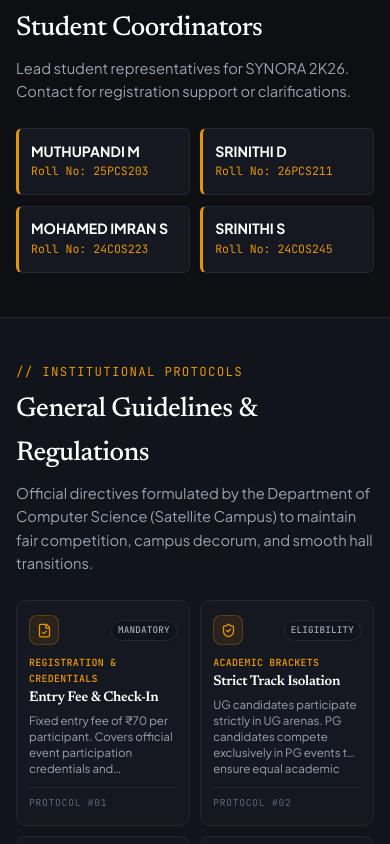
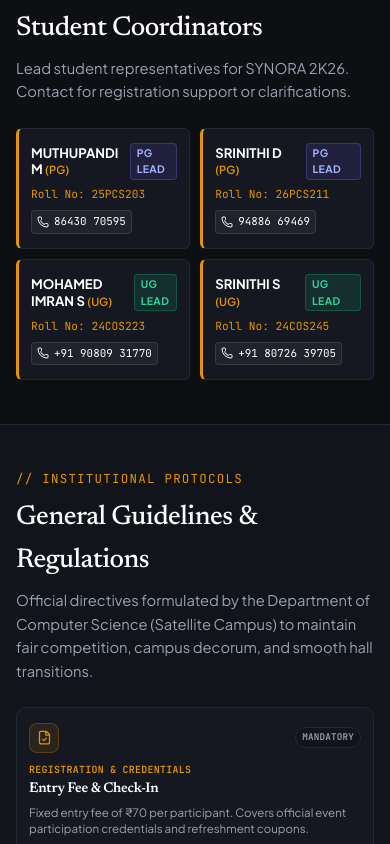
Before and after one commit to mogesh-developer/SYNORA_2K26, a React (Vite) app: page / in a window 390 px wide. Shown: the part 4960-5804 px from the top of the page. Built offline with nearby package versions, Linux system fonts and the light colour scheme.

Commit message:
feat: add (PG)/(UG) brackets and contact phone numbers for student coordinators

```diff
--- a/src/App.jsx
+++ b/src/App.jsx
@@ -22,7 +22,8 @@ import {
   Trophy,
   Scale,
   Mail,
-  Send
+  Send,
+  Phone
 } from "lucide-react";
 
 export default function App() {
@@ -537,10 +538,29 @@ export default function App() {
             <div className="coordinators-grid">
               {STUDENT_COORDINATORS.map((coord, idx) => (
                 <div key={idx} className="coordinator-card">
-                  <div className="coordinator-name">{coord.name}</div>
+                  <div style={{ display: "flex", alignItems: "center", justifyContent: "space-between", gap: "0.5rem", marginBottom: "0.4rem" }}>
+                    <div className="coordinator-name">
+                      {coord.name} <span style={{ color: "var(--accent)", fontSize: "0.85em", fontWeight: 600 }}>({coord.track})</span>
+                    </div>
+                    <span className={`badge-tag ${coord.track === "UG" ? "badge-ug" : "badge-pg"}`} style={{ fontSize: "0.65rem", padding: "1px 6px" }}>
+                      {coord.track} Lead
+                    </span>
+                  </div>
+
                   <div className="coordinator-roll">
                     Roll No: {coord.rollNo}
                   </div>
+
+                  {coord.phone && (
+                    <a
+                      href={`tel:${coord.phoneTel}`}
+                      className="coordinator-phone"
+                      title={`Call ${coord.name}`}
+                    >
+                      <Phone size={12} />
+                      <span>{coord.phone}</span>
+                    </a>
+                  )}
                 </div>
               ))}
             </div>
--- a/src/festData.js
+++ b/src/festData.js
@@ -26,10 +26,34 @@ export const FESTIVAL_INFO = {
 
 // Student Coordinators directly from Official Document
 export const STUDENT_COORDINATORS = [
-  { name: "MUTHUPANDI M", rollNo: "25PCS203" },
-  { name: "SRINITHI D", rollNo: "26PCS211" },
-  { name: "MOHAMED IMRAN S", rollNo: "24COS223" },
-  { name: "SRINITHI S", rollNo: "24COS245" }
+  {
+    name: "MUTHUPANDI M",
+    track: "PG",
+    rollNo: "25PCS203",
+    phone: "86430 70595",
+    phoneTel: "+918643070595"
+  },
+  {
+    name: "SRINITHI D",
+    track: "PG",
+    rollNo: "26PCS211",
+    phone: "94886 69469",
+    phoneTel: "+919488669469"
+  },
+  {
+    name: "MOHAMED IMRAN S",
+    track: "UG",
+    rollNo: "24COS223",
+    phone: "+91 90809 31770",
+    phoneTel: "+919080931770"
+  },
+  {
+    name: "SRINITHI S",
+    track: "UG",
+    rollNo: "24COS245",
+    phone: "+91 80726 39705",
+    phoneTel: "+918072639705"
+  }
 ];
 
 // Structured Guidelines
--- a/src/index.css
+++ b/src/index.css
@@ -731,6 +731,28 @@ button {
   margin-top: 4px;
 }
 
+.coordinator-phone {
+  display: inline-flex;
+  align-items: center;
+  gap: 5px;
+  color: #fff;
+  font-size: 0.82rem;
+  font-family: var(--font-mono);
+  margin-top: 8px;
+  text-decoration: none;
+  background: rgba(255, 255, 255, 0.05);
+  border: 1px solid rgba(255, 255, 255, 0.1);
+  padding: 3px 8px;
+  border-radius: 4px;
+  transition: all 0.2s ease;
+}
+
+.coordinator-phone:hover {
+  background: rgba(229, 149, 0, 0.15);
+  border-color: var(--accent);
+  color: var(--accent);
+}
+
 @media (max-width: 600px) {
   .coordinators-grid {
     grid-template-columns: repeat(2, minmax(0, 1fr)) !important;
@@ -743,17 +765,21 @@ button {
   }
 
   .coordinator-name {
-    font-size: 0.88rem !important;
+    font-size: 0.82rem !important;
     line-height: 1.25 !important;
-    white-space: nowrap;
-    overflow: hidden;
-    text-overflow: ellipsis;
   }
 
   .coordinator-roll {
-    font-size: 0.72rem !important;
+    font-size: 0.7rem !important;
     margin-top: 2px !important;
   }
+
+  .coordinator-phone {
+    font-size: 0.68rem !important;
+    padding: 2px 5px !important;
+    margin-top: 6px !important;
+  }
+}
 }
 
 /* ==========================================================================
```
